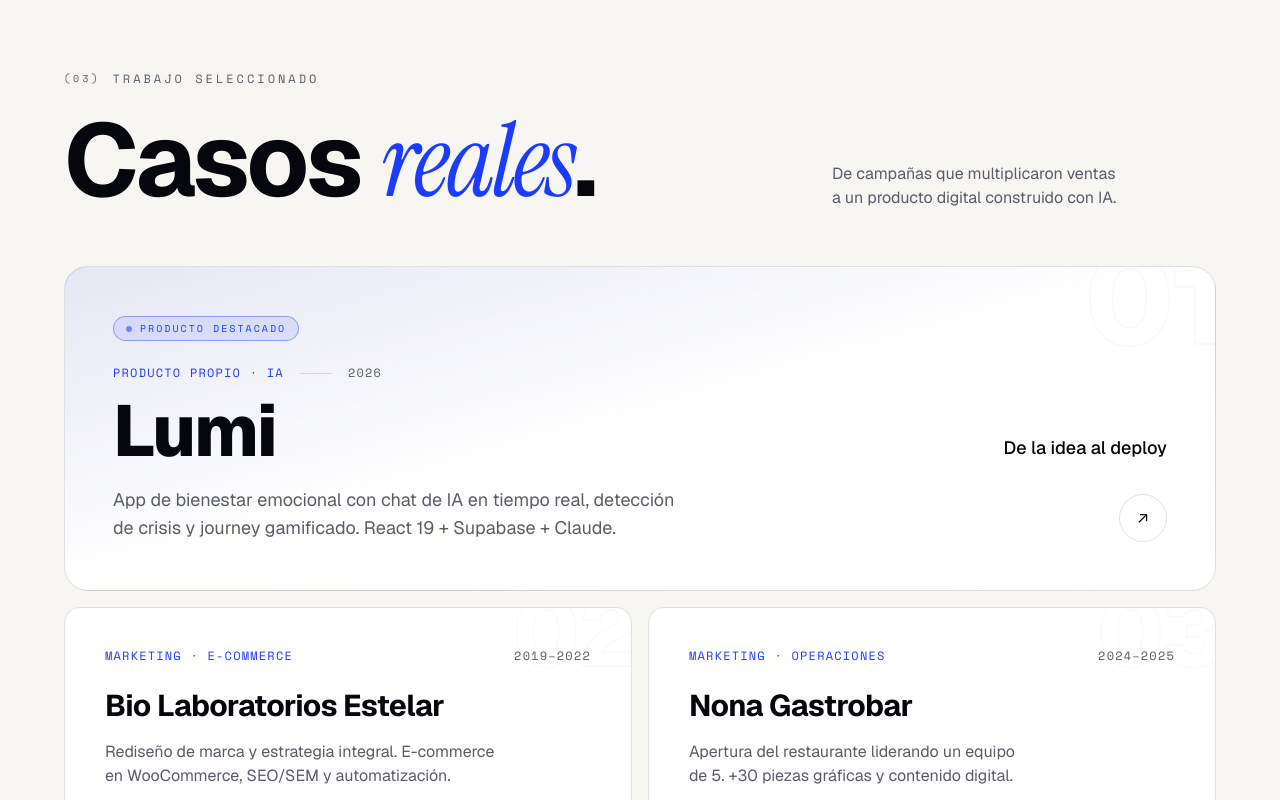
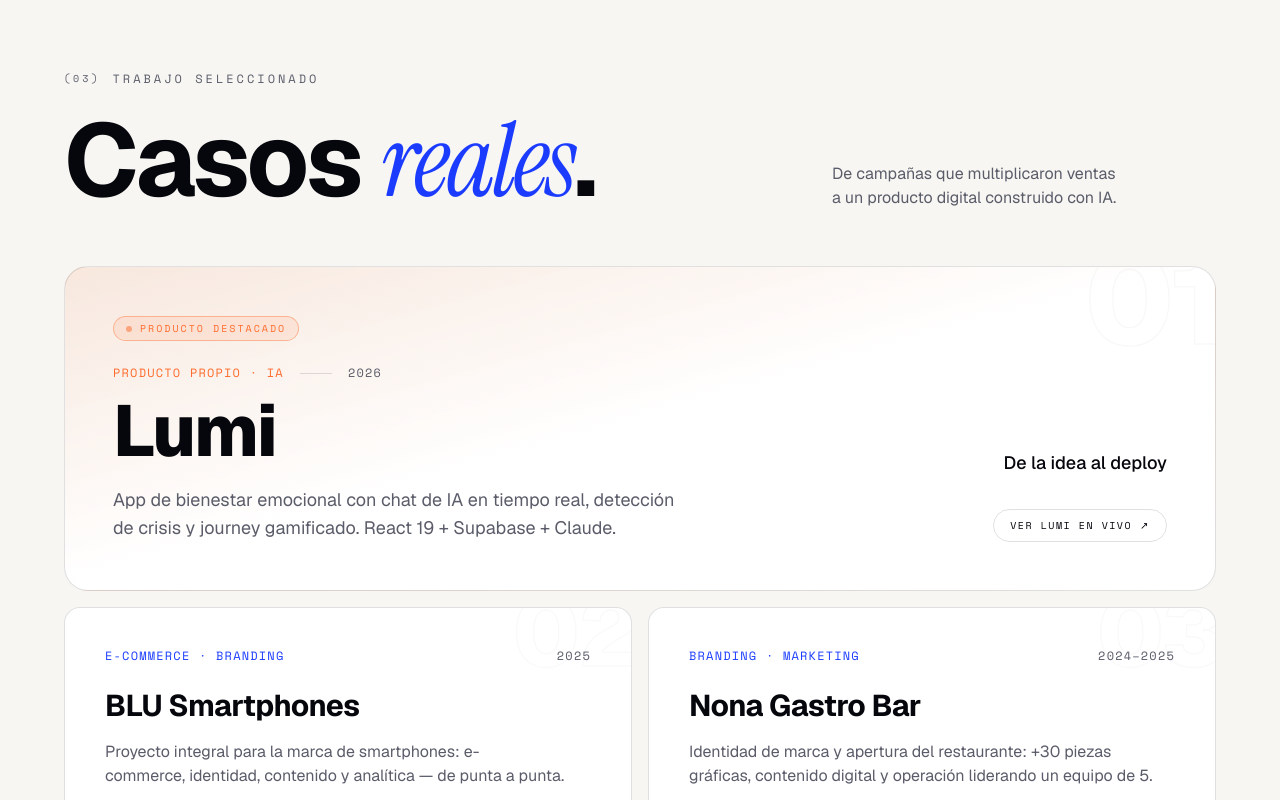
Before and after one commit to SDuarteCorredor/portafolio, a React (Vite) app: page / in a window 1280 px wide. Shown: the part 2000-2800 px from the top of the page. Built offline with nearby package versions, Linux system fonts and the light colour scheme.

Commit message:
Work: proyectos reales con enlaces a Behance/sitios, Lumi en naranja a su Vercel, CTAs; quitar cursor custom (perf)

```diff
--- a/src/App.jsx
+++ b/src/App.jsx
@@ -1,5 +1,4 @@
 import { useLenis } from './hooks/useLenis'
-import { Cursor } from './components/Cursor'
 import { Nav } from './components/Nav'
 import { Hero } from './components/Hero'
 import { Marquee } from './components/Marquee'
@@ -14,7 +13,6 @@ export default function App() {
 
   return (
     <div className="grain relative">
-      <Cursor />
       <Nav />
       <main>
         <Hero />
--- a/src/components/Work.jsx
+++ b/src/components/Work.jsx
@@ -1,13 +1,14 @@
 import { work } from '../data'
 import { Reveal } from './Reveal'
 
-// Card destacada (Lumi) — protagonismo a ancho completo.
+// Card destacada (Lumi) — naranja Lumi, a ancho completo, link a su sitio en vivo.
 function Featured({ w, i }) {
   return (
     <a
       href={w.link || undefined}
-      data-hot
-      className="group relative block overflow-hidden rounded-3xl border border-line bg-gradient-to-br from-santi/[0.08] via-surface to-surface p-8 transition-all duration-300 hover:border-santi/40 md:p-12"
+      target="_blank"
+      rel="noreferrer"
+      className="group relative block overflow-hidden rounded-3xl border border-line bg-gradient-to-br from-lumi/[0.1] via-surface to-surface p-8 transition-all duration-300 hover:border-lumi/40 md:p-12"
     >
       <span
         aria-hidden
@@ -18,12 +19,12 @@ function Featured({ w, i }) {
 
       <div className="grid gap-8 md:grid-cols-12 md:items-end">
         <div className="md:col-span-8">
-          <span className="inline-flex items-center gap-2 rounded-full border border-santi/40 bg-santi/10 px-3 py-1 font-mono text-[10px] uppercase tracking-[0.2em] text-santi">
-            <span className="h-1.5 w-1.5 rounded-full bg-santi animate-pulse" /> Producto destacado
+          <span className="inline-flex items-center gap-2 rounded-full border border-lumi/40 bg-lumi/10 px-3 py-1 font-mono text-[10px] uppercase tracking-[0.2em] text-lumi">
+            <span className="h-1.5 w-1.5 rounded-full bg-lumi animate-pulse" /> Producto destacado
           </span>
 
           <div className="mt-6 flex items-center gap-4 font-mono text-xs uppercase tracking-widest text-muted">
-            <span className="text-santi">{w.kind}</span>
+            <span className="text-lumi">{w.kind}</span>
             <span className="h-px w-8 bg-line" />
             <span>{w.year}</span>
           </div>
@@ -36,8 +37,9 @@ function Featured({ w, i }) {
 
         <div className="flex items-center justify-between md:col-span-4 md:flex-col md:items-end md:gap-8 md:text-right">
           <span className="font-grotesk text-lg font-medium text-fg">{w.metric}</span>
-          <span className="grid h-12 w-12 place-items-center rounded-full border border-line text-fg transition-all duration-300 group-hover:rotate-45 group-hover:border-santi group-hover:bg-santi group-hover:text-white">
-            ↗
+          <span className="inline-flex items-center gap-2 rounded-full border border-line px-4 py-2 font-mono text-[10px] uppercase tracking-[0.15em] text-fg transition-colors duration-300 group-hover:border-lumi group-hover:bg-lumi group-hover:text-white">
+            {w.cta}
+            <span className="transition-transform duration-300 group-hover:translate-x-0.5">↗</span>
           </span>
         </div>
       </div>
@@ -45,13 +47,17 @@ function Featured({ w, i }) {
   )
 }
 
-// Card estándar editorial.
+// Card estándar editorial — azul firma, link a Behance / sitio (o "Próximamente").
 function Card({ w, i }) {
+  const Tag = w.link ? 'a' : 'div'
+  const linkProps = w.link ? { href: w.link, target: '_blank', rel: 'noreferrer' } : {}
+
   return (
-    <a
-      href={w.link || undefined}
-      data-hot
-      className="group relative flex h-full flex-col overflow-hidden rounded-2xl border border-line bg-surface p-8 transition-all duration-300 hover:-translate-y-1 hover:border-santi/40 md:p-10"
+    <Tag
+      {...linkProps}
+      className={`group relative flex h-full flex-col overflow-hidden rounded-2xl border border-line bg-surface p-8 transition-all duration-300 md:p-10 ${
+        w.link ? 'hover:-translate-y-1 hover:border-santi/40' : ''
+      }`}
     >
       <span
         aria-hidden
@@ -72,13 +78,16 @@ function Card({ w, i }) {
 
       <div className="mt-8 flex items-center justify-between border-t border-line pt-5">
         <span className="font-grotesk font-medium text-fg">{w.metric}</span>
-        {w.link && (
-          <span className="grid h-10 w-10 place-items-center rounded-full border border-line text-fg transition-all duration-300 group-hover:rotate-45 group-hover:border-santi group-hover:bg-santi group-hover:text-white">
-            ↗
+        {w.link ? (
+          <span className="inline-flex items-center gap-2 rounded-full border border-line px-3.5 py-1.5 font-mono text-[10px] uppercase tracking-[0.15em] text-muted transition-colors duration-300 group-hover:border-santi group-hover:text-santi">
+            {w.cta}
+            <span className="transition-transform duration-300 group-hover:translate-x-0.5">↗</span>
           </span>
+        ) : (
+          <span className="font-mono text-[10px] uppercase tracking-[0.15em] text-muted/60">{w.cta}</span>
         )}
       </div>
-    </a>
+    </Tag>
   )
 }
 
--- a/src/data.js
+++ b/src/data.js
@@ -74,39 +74,63 @@ export const work = [
     desc: 'App de bienestar emocional con chat de IA en tiempo real, detección de crisis y journey gamificado. React 19 + Supabase + Claude.',
     metric: 'De la idea al deploy',
     featured: true,
-    link: '#',
+    accent: 'lumi',
+    link: '#', // TODO: reemplazar por el Vercel de Lumi
+    cta: 'Ver Lumi en vivo',
   },
   {
-    title: 'Bio Laboratorios Estelar',
-    kind: 'Marketing · E-commerce',
-    year: '2019–2022',
-    desc: 'Rediseño de marca y estrategia integral. E-commerce en WooCommerce, SEO/SEM y automatización.',
-    metric: '+278% en ventas · 24+ marcas',
-    link: null,
+    title: 'BLU Smartphones',
+    kind: 'E-commerce · Branding',
+    year: '2025',
+    desc: 'Proyecto integral para la marca de smartphones: e-commerce, identidad, contenido y analítica — de punta a punta.',
+    metric: 'Proyecto end-to-end',
+    link: 'https://www.behance.net/gallery/235221393/Blu-Smartphones-End-to-End-Project',
+    cta: 'Ver en Behance',
   },
   {
-    title: 'Nona Gastrobar',
-    kind: 'Marketing · Operaciones',
+    title: 'Nona Gastro Bar',
+    kind: 'Branding · Marketing',
     year: '2024–2025',
-    desc: 'Apertura del restaurante liderando un equipo de 5. +30 piezas gráficas y contenido digital.',
+    desc: 'Identidad de marca y apertura del restaurante: +30 piezas gráficas, contenido digital y operación liderando un equipo de 5.',
     metric: '+120% en ventas',
-    link: null,
+    link: 'https://www.behance.net/gallery/206774939/Nona-Gastro-Bar-Brand-Identity',
+    cta: 'Ver en Behance',
   },
   {
     title: 'Limonada Pink',
-    kind: 'E-commerce · Ads',
+    kind: 'Branding · E-commerce · Ads',
     year: '2025',
-    desc: 'Creación de tienda online y campañas en Meta Ads y Google Ads de punta a punta.',
-    metric: 'Tienda + campañas',
-    link: null,
+    desc: 'Brand book completo y tienda online, con campañas en Meta y Google Ads de punta a punta.',
+    metric: 'Brand book + tienda',
+    link: 'https://www.behance.net/gallery/223342905/Limonada-Pink-Brand-Book',
+    cta: 'Ver en Behance',
   },
   {
-    title: 'BLU Products / RAEN',
-    kind: 'E-commerce · Analítica',
+    title: 'AIISO Consulting',
+    kind: 'Estrategia · Web · Redes',
     year: '2025',
-    desc: 'Apertura de tienda online, gestión de redes y reporting avanzado en GA4 y Looker Studio.',
-    metric: 'Reporting avanzado',
+    desc: 'Junto a GrowthBro: perfil de negocio, redes y sitio web — estrategia digital end-to-end para la consultora.',
+    metric: 'Estrategia end-to-end',
+    link: 'https://www.behance.net/gallery/244325825/AIISO-Consulting',
+    cta: 'Ver en Behance',
+  },
+  {
+    title: 'GrowthBro',
+    kind: 'Marketing · Operación',
+    year: '2024',
+    desc: 'Monté desde cero toda la operación de marketing y la presencia digital de la agencia.',
+    metric: 'Operación completa',
+    link: 'https://growthbro.co/',
+    cta: 'Ver sitio',
+  },
+  {
+    title: 'Asignar',
+    kind: 'Campañas · Funnels',
+    year: '2026',
+    desc: 'Estrategia de campañas y funnels de performance — optimización interna mientras renovamos el diseño.',
+    metric: 'Campañas + funnels',
     link: null,
+    cta: 'Próximamente',
   },
 ]
 
--- a/tailwind.config.js
+++ b/tailwind.config.js
@@ -11,6 +11,12 @@ export default {
           glow: '#3D5BFF',
           soft: '#6B82FF',
           deep: '#0A1A8A',
+        },
+
+        // Naranja de Lumi — solo para el card de Lumi (placeholder, ajustar hex)
+        lumi: {
+          DEFAULT: '#FF6B2C',
+          soft: '#FF8A4C',
         },
 
         // Tokens semánticos — se voltean entre modo claro/oscuro vía variables CSS.
```
